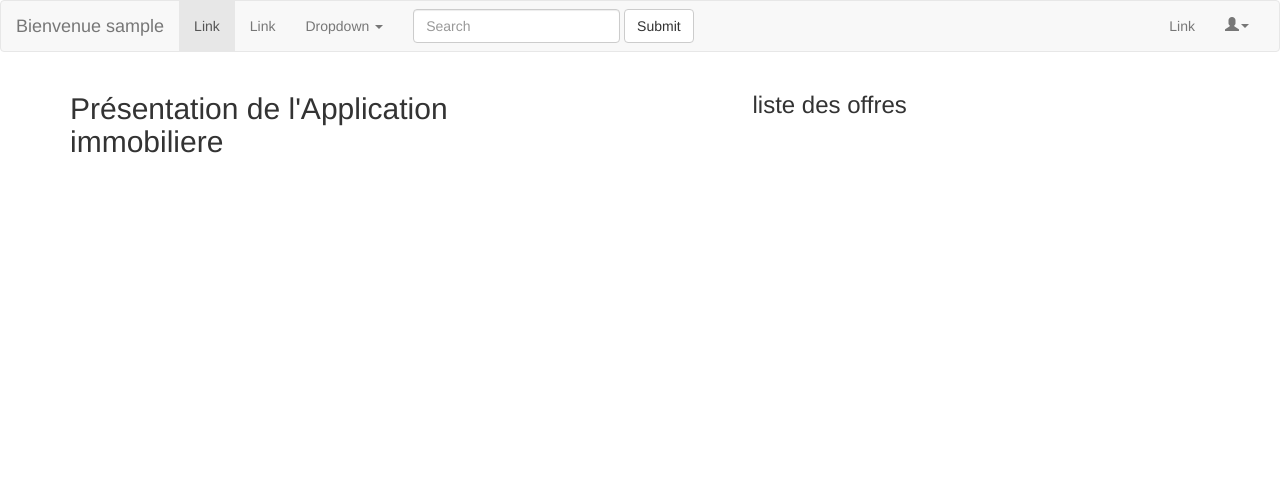
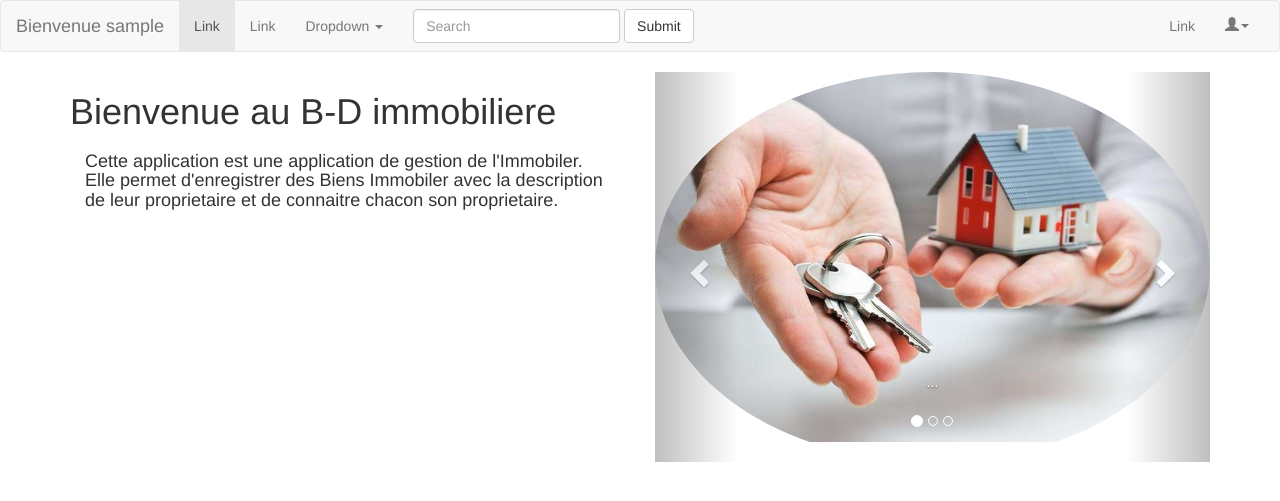
Before and after one commit to boubacar-dicko/gestion_immobiliere, a Flask app: page / in a window 1280 px wide. Shown: the top 501 px of the page. Run offline with Flask 2, Linux system fonts and the light colour scheme; a user stored in the database is signed in; tables that the repository leaves empty hold one stand-in row (values such as "Sample post"); some libraries are stand-ins or nearby versions.

Commit message:
deuxieme commit

```diff
--- a/app/templates/agent/agentviews/updateBien.html
+++ b/app/templates/agent/agentviews/updateBien.html
@@ -3,7 +3,7 @@
 
 
 
-{% for bien in bien %}
+
         <!-- <div id="modaledit{{bien.id}}" class="modal fade" role="dialog">
             <div class="modal-dialog">
 
@@ -145,6 +145,6 @@
 
 
         </div> -->
-        {% endfor %}
+
 
     {%endblock%}
--- a/app/templates/main/mainviews/accueil.html
+++ b/app/templates/main/mainviews/accueil.html
@@ -1,16 +1,65 @@
 {% extends "base.html" %}
 {% block content %}
-    <div class='col-lg-5' >
-            <h2>Présentation de l'Application immobiliere</h2>
+    <div class='col-lg-6' >
+            <h1>Bienvenue au B-D immobiliere</h1>
             <div class='col-lg-12'>
+                <h4>Cette application est une application de gestion de l'Immobiler.
+                    Elle permet d'enregistrer des Biens Immobiler avec la description de leur proprietaire
+                    et de connaitre chacon son proprietaire.
 
+                </h4>
             </div>
         </div>
-        <div class='col-lg-2' ></div>
-        <div class='col-lg-5' >
-            <h3>liste des offres</h3>
+
+        <div class='col-lg-6' >
+            <!-- <img src="{{ url_for('static', filename='img/immobilier2.jpg') }}" alt="..." class="img-circle"> -->
+
+            <div id="carousel-example-generic" class="carousel slide" data-ride="carousel">
+                <!-- Indicators -->
+                <ol class="carousel-indicators">
+                  <li data-target="#carousel-example-generic" data-slide-to="0" class="active"></li>
+                  <li data-target="#carousel-example-generic" data-slide-to="1"></li>
+                  <li data-target="#carousel-example-generic" data-slide-to="2"></li>
+                </ol>
+
+                <!-- Wrapper for slides -->
+                <div class="carousel-inner img-circle" role="listbox">
+                  <div class="item active">
+                    <img src="{{ url_for('static', filename='img/immobilier1.jpg') }}" alt="...">
+                    <div class="carousel-caption">
+                      ...
+                    </div>
+                  </div>
+                  <div class="item">
+                    <img src="{{ url_for('static', filename='img/img5.jpg') }}" alt="...">
+                    <div class="carousel-caption">
+                      ...
+                    </div>
+                  </div>
+                  <div class="item">
+                    <img src="{{ url_for('static', filename='img/img4.jpg') }}" alt="...">
+                    <div class="carousel-caption">
+                      ...
+                    </div>
+                  </div>
+                  ...
+                </div>
+
+                <!-- Controls -->
+                <a class="left carousel-control" href="#carousel-example-generic" role="button" data-slide="prev">
+                  <span class="glyphicon glyphicon-chevron-left" aria-hidden="true"></span>
+                  <span class="sr-only">Previous</span>
+                </a>
+                <a class="right carousel-control" href="#carousel-example-generic" role="button" data-slide="next">
+                  <span class="glyphicon glyphicon-chevron-right" aria-hidden="true"></span>
+                  <span class="sr-only">Next</span>
+                </a>
+              </div>
+
+
+
         </div>
-        <div class='col-md-12'></div>
+
 {% endblock %}
 {% block authentification %}
         {% if current_user.is_authenticated %}
```
Also changed, not shown: app/agent/views.py (+10 -2 lines), app/templates/agent/agentviews/addBien.html (+14 -5 lines), app/templates/agent/agentviews/listBien.html (+5 -5 lines), app/templates/agent/agentviews/showBien.html (added, +33 -0 lines), app/static/img/Marketing-immobilier-positionnement-1.jpg (added), app/static/img/img.jpg (added), app/static/img/img1.jpg (added), app/static/img/img2.jpg (added), app/static/img/img3.jpg (added), app/static/img/img4.jpg (added), app/static/img/img5.jpg (added), app/static/img/immobilier1.jpg (added), app/static/img/immobilier2.jpg (added), app/static/img/immobillier.jpg (added).
